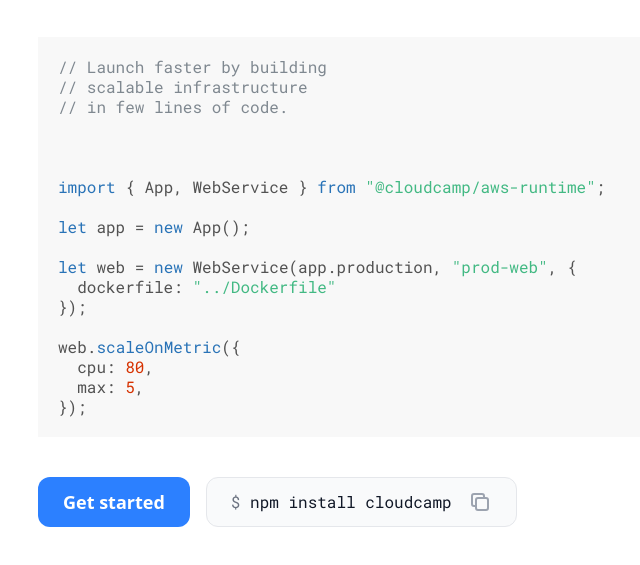
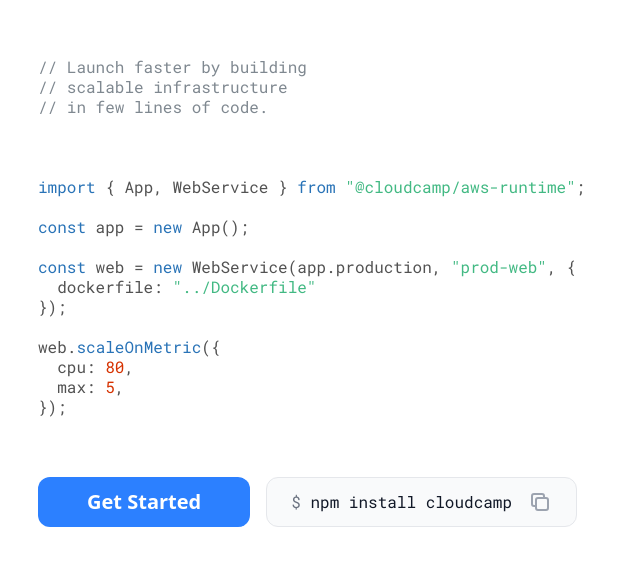
Before and after one commit to cloudcamphq/cloudcamp, a Gatsby site in the folder website/: page / in a window 1280 px wide. Shown: the part 91-656 px from the top of the page, without its empty margins (266-906 px from the left). Built offline with nearby package versions, Linux system fonts and the light colour scheme; Gatsby itself is replaced by a stand-in of ours; a small style sheet from the web is missing.

Commit message:
docs: improve style

```diff
--- a/website/src/pages/index.tsx
+++ b/website/src/pages/index.tsx
@@ -10,7 +10,7 @@
   let installCommand = "npm install cloudcamp";
 
   let code = `
-  <div class="gatsby-highlight" data-language="ts"><pre class="ts language-ts" style="font-size: 16px !important; margin-top: 40px; margin-bottom: 40px; overflow-y: hidden !important;"><code class="ts language-ts"><span class="token comment">// Launch faster by building</span>
+  <div class="gatsby-highlight" data-language="ts"><pre class="ts language-ts" style="font-size: 16px !important; margin-top: 40px; margin-bottom: 40px; overflow-y: hidden !important; background-color: white !important; padding-left: 0px !important;"><code class="ts language-ts"><span class="token comment">// Launch faster by building</span>
 <span class="token comment">// scalable infrastructure</span>
 <span class="token comment">// in few lines of code.</span>
 
@@ -18,9 +18,9 @@
 
 <span class="token keyword">import</span> <span class="token punctuation">{</span> App<span class="token punctuation">,</span> WebService <span class="token punctuation">}</span> <span class="token keyword">from</span> <span class="token string">"@cloudcamp/aws-runtime"</span><span class="token punctuation">;</span>
 
-<span class="token keyword">let</span> app <span class="token operator">=</span> <span class="token keyword">new</span> <span class="token class-name">App</span><span class="token punctuation">(</span><span class="token punctuation">)</span><span class="token punctuation">;</span>
+<span class="token keyword">const</span> app <span class="token operator">=</span> <span class="token keyword">new</span> <span class="token class-name">App</span><span class="token punctuation">(</span><span class="token punctuation">)</span><span class="token punctuation">;</span>
 
-<span class="token keyword">let</span> web <span class="token operator">=</span> <span class="token keyword">new</span> <span class="token class-name">WebService</span><span class="token punctuation">(</span>app<span class="token punctuation">.</span>production<span class="token punctuation">,</span> <span class="token string">"prod-web"</span><span class="token punctuation">,</span> <span class="token punctuation">{</span>
+<span class="token keyword">const</span> web <span class="token operator">=</span> <span class="token keyword">new</span> <span class="token class-name">WebService</span><span class="token punctuation">(</span>app<span class="token punctuation">.</span>production<span class="token punctuation">,</span> <span class="token string">"prod-web"</span><span class="token punctuation">,</span> <span class="token punctuation">{</span>
   dockerfile<span class="token operator">:</span> <span class="token string">"../Dockerfile"</span>
 <span class="token punctuation">}</span><span class="token punctuation">)</span><span class="token punctuation">;</span>
 
@@ -51,14 +51,14 @@
             <Link
               className={
                 "w-full sm:w-auto flex-none " +
-                "text-white text-lg leading-6 font-semibold py-3 px-6 border border-transparent rounded-xl " +
-                "focus:ring-2 focus:ring-offset-2 focus:ring-indigo-500 focus:outline-none " +
+                "text-white text-xl leading-6 font-bold py-3 px-12 border border-transparent rounded-xl " +
+                "focus:ring-2 focus:ring-offset-2 focus:ring-indigo-500 focus:outline-none hover:scale-105 " +
                 "transition-all duration-200 "
               }
               style={{ backgroundColor: "#2C80FF" }}
               to="/docs/tutorial"
             >
-              Get started
+              Get Started
             </Link>
             <button
               type="button"
```
